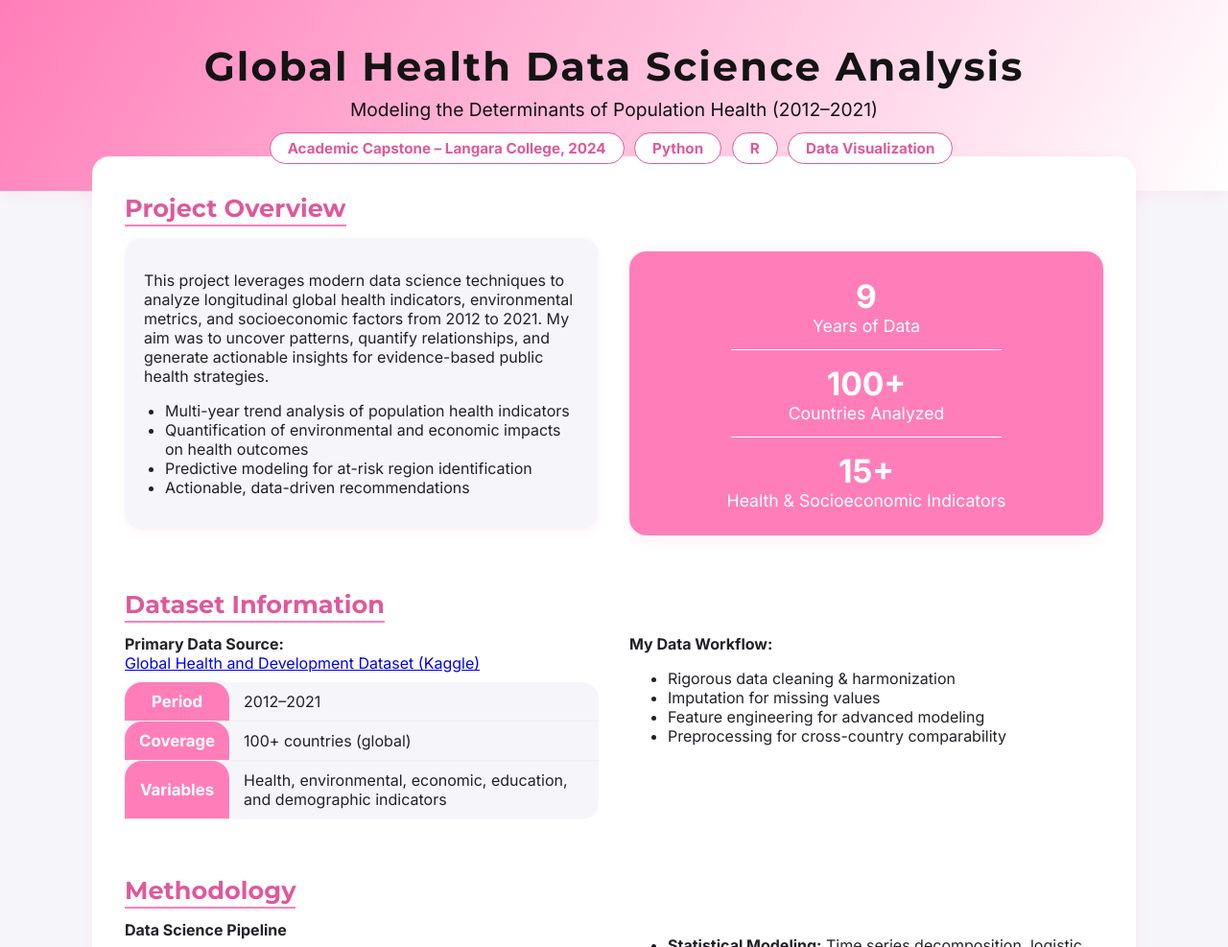
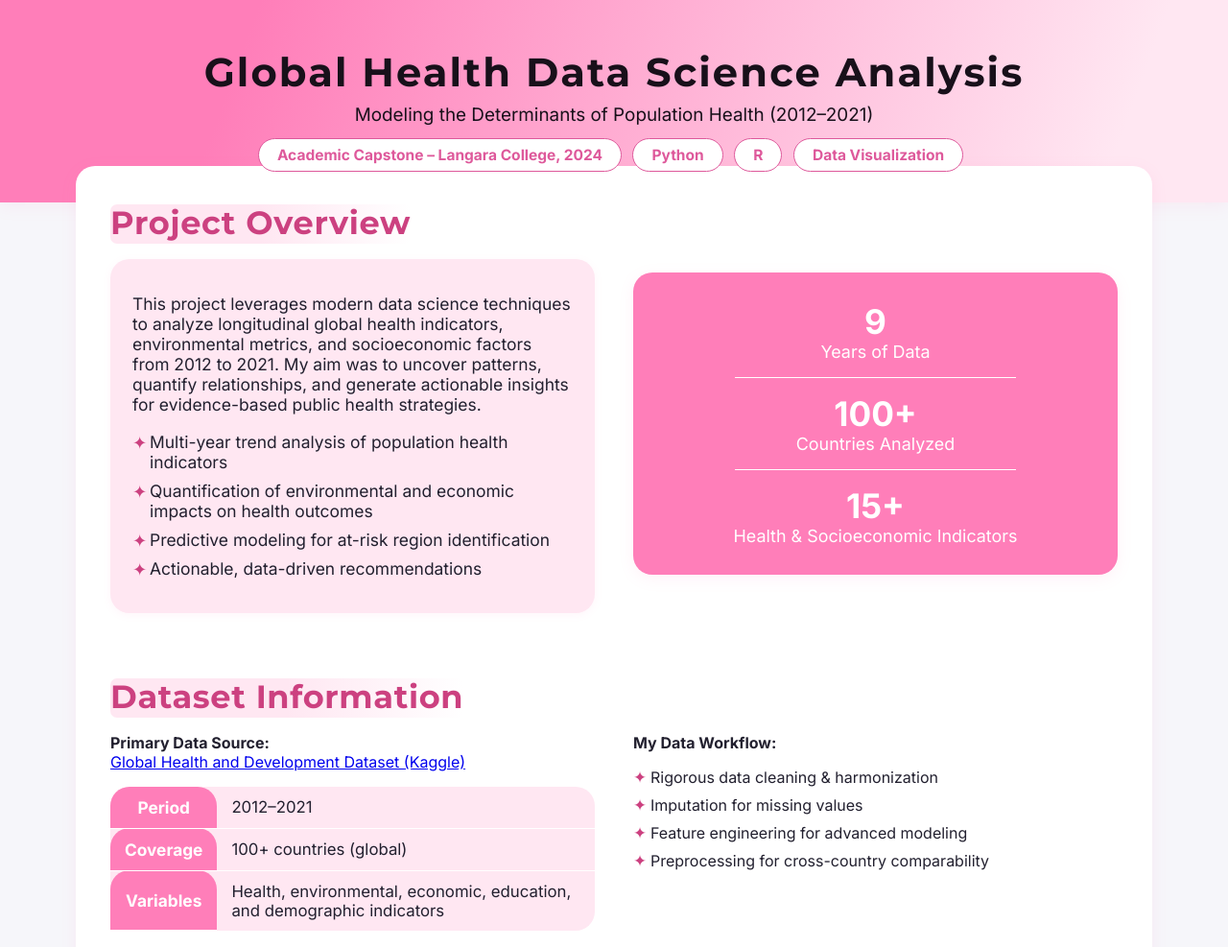
Before and after one commit to trizziasingson/artifacts, a plain HTML site: page index.html in a window 1280 px wide. Shown: the top 987 px of the page at 96% size. Drawn offline with Linux system fonts and the light colour scheme.

Commit message:
Update index.html

```diff
--- a/index.html
+++ b/index.html
@@ -4,19 +4,21 @@
     <meta charset="UTF-8">
     <title>Global Health Data Science Portfolio | Trizzia Ellaine</title>
     <meta name="viewport" content="width=device-width, initial-scale=1">
-    <!-- Google Fonts for elegant look -->
+    <!-- Google Fonts for modern feminine look -->
     <link href="https://fonts.googleapis.com/css2?family=Montserrat:wght@500;700&family=Inter:wght@400;700&display=swap" rel="stylesheet">
     <style>
         :root {
             --pink: #ff7eb9;
+            --pink-light: #ffe7f2;
             --pink-dark: #de599b;
             --white: #fff;
             --grey: #f6f6fa;
-            --text: #212127;
-            --black: #141414;
-            --shadow: 0 4px 16px rgba(255,126,185,0.12);
-            --radius: 18px;
-            --section-gap: 44px;
+            --text: #22202f;
+            --subheading: #cc4180;
+            --black: #18101a;
+            --shadow: 0 4px 16px rgba(255,126,185,0.10);
+            --radius: 20px;
+            --section-gap: 50px;
         }
         body {
             background: var(--grey);
@@ -26,9 +28,9 @@
             padding: 0;
         }
         header {
-            background: linear-gradient(120deg, var(--pink) 0%, #fff 100%);
+            background: linear-gradient(110deg, var(--pink) 20%, var(--pink-light) 90%);
             color: var(--black);
-            padding: 44px 0 28px 0;
+            padding: 50px 0 32px 0;
             box-shadow: var(--shadow);
             text-align: center;
         }
@@ -40,65 +42,82 @@
             letter-spacing: 0.05em;
         }
         header p {
-            font-size: 1.2rem;
+            font-size: 1.18rem;
             color: var(--black);
-            margin: 0;
+            margin: 0 0 8px 0;
         }
         .tags {
-            margin-top: 12px;
+            margin-top: 13px;
         }
         .tag {
             background: var(--white);
             color: var(--pink-dark);
             border-radius: 22px;
             display: inline-block;
-            font-size: 0.95rem;
-            margin: 0 6px 0 0;
-            padding: 6px 18px;
+            font-size: 0.97rem;
+            margin: 0 7px 0 0;
+            padding: 7px 19px;
             border: 1.2px solid var(--pink-dark);
             font-weight: 600;
         }
         .main-container {
-            max-width: 1020px;
+            max-width: 1050px;
             margin: auto;
             background: var(--white);
             border-radius: var(--radius);
             box-shadow: var(--shadow);
-            margin-top: -36px;
+            margin-top: -38px;
             margin-bottom: var(--section-gap);
-            padding: 38px 34px 38px 34px;
+            padding: 40px 36px 44px 36px;
         }
         section {
             margin-bottom: var(--section-gap);
         }
         .section-header {
-            color: var(--pink-dark);
-            font-size: 1.6rem;
+            color: var(--subheading);
             font-family: 'Montserrat', sans-serif;
-            margin-bottom: 12px;
+            font-size: 2.1rem;
             font-weight: 700;
-            border-bottom: 2.5px solid var(--pink);
+            letter-spacing: 0.02em;
+            margin-bottom: 16px;
+            padding-bottom: 2px;
+            line-height: 1.15;
+            background: linear-gradient(90deg, var(--pink-light) 50%, transparent 100%);
             display: inline-block;
-            padding-bottom: 2px;
+            border-radius: 7px;
         }
         .two-columns {
             display: flex;
-            gap: 32px;
+            gap: 40px;
             flex-wrap: wrap;
         }
         .col {
-            flex: 1 1 300px;
+            flex: 1 1 340px;
             min-width: 260px;
         }
         .key-points {
-            background: var(--grey);
+            background: var(--pink-light);
             border-radius: var(--radius);
-            box-shadow: 0 2px 8px rgba(255,126,185,0.09);
-            padding: 18px 20px;
+            box-shadow: 0 2px 8px rgba(255,126,185,0.08);
+            padding: 19px 23px;
             margin-bottom: 18px;
+            font-size: 1.09rem;
         }
-        .key-points ul {
-            padding-left: 22px;
+        .pretty-list {
+            list-style: none;
+            padding-left: 0;
+        }
+        .pretty-list li {
+            margin-bottom: 9px;
+            padding-left: 18px;
+            position: relative;
+        }
+        .pretty-list li::before {
+            content: "✦";
+            color: var(--subheading);
+            position: absolute;
+            left: 0;
+            font-size: 1.05em;
         }
         .stats-panel {
             background: var(--pink);
@@ -106,33 +125,34 @@
             border-radius: var(--radius);
             box-shadow: var(--shadow);
             text-align: center;
-            font-size: 1.1rem;
-            padding: 26px 12px;
-            min-width: 180px;
+            font-size: 1.12rem;
+            padding: 30px 16px;
+            min-width: 190px;
             margin-top: 14px;
         }
         .stats-panel span {
-            font-size: 2.1rem;
+            font-size: 2.2rem;
             font-weight: 700;
             display: block;
         }
         .dataset-table {
             width: 100%;
             border-collapse: collapse;
-            background: var(--grey);
+            background: var(--pink-light);
             border-radius: var(--radius);
-            margin-top: 10px;
-            margin-bottom: 14px;
+            margin: 16px 0 14px 0;
+            font-size: 1.05rem;
         }
         .dataset-table th, .dataset-table td {
-            padding: 10px 15px;
-            border-bottom: 1px solid #eee;
+            padding: 11px 15px;
+            border-bottom: 1px solid #fff;
         }
         .dataset-table th {
             background: var(--pink);
             color: var(--white);
+            font-size: 1.08rem;
+            font-weight: 700;
             border-radius: var(--radius) var(--radius) 0 0;
-            font-size: 1.05rem;
         }
         .dataset-table tr:last-child td {
             border-bottom: none;
@@ -140,56 +160,68 @@
         .findings-list {
             display: flex;
             flex-wrap: wrap;
-            gap: 18px;
-            margin-top: 14px;
+            gap: 20px;
+            margin-top: 17px;
         }
         .finding {
-            background: var(--grey);
-            border-left: 6px solid var(--pink-dark);
+            background: var(--pink-light);
+            border-left: 6px solid var(--subheading);
             border-radius: var(--radius);
-            flex: 1 1 250px;
-            min-width: 220px;
-            padding: 16px 16px 10px 16px;
+            flex: 1 1 260px;
+            min-width: 230px;
+            padding: 18px 17px 11px 17px;
             box-shadow: 0 1px 6px rgba(255,126,185,0.06);
+        }
+        .finding b {
+            color: var(--subheading);
         }
         .download-btn {
             background: var(--pink);
             color: var(--white);
-            padding: 14px 32px;
-            font-size: 1.09rem;
+            padding: 15px 36px;
+            font-size: 1.13rem;
             border: none;
-            border-radius: 28px;
+            border-radius: 30px;
             font-family: 'Montserrat', sans-serif;
             font-weight: 700;
-            box-shadow: 0 2px 9px rgba(255,126,185,0.11);
-            margin: 18px 0 0 0;
+            box-shadow: 0 2px 9px rgba(255,126,185,0.10);
+            margin: 20px 0 0 0;
             cursor: pointer;
             transition: background 0.2s;
         }
         .download-btn:hover {
-            background: var(--pink-dark);
+            background: var(--subheading);
         }
         .resources-row {
             display: flex;
-            gap: 28px;
+            gap: 32px;
             margin-top: 18px;
         }
         .resource-card {
-            background: var(--grey);
+            background: var(--pink-light);
             border-radius: var(--radius);
             box-shadow: 0 2px 8px rgba(255,126,185,0.09);
             flex: 1 1 220px;
-            padding: 20px 16px 14px 18px;
-            font-size: 1rem;
+            padding: 20px 16px 16px 19px;
+            font-size: 1.04rem;
             text-align: left;
         }
         .resource-card a {
-            color: var(--pink-dark);
+            color: var(--subheading);
             font-weight: 600;
             text-decoration: none;
         }
         .resource-card a:hover {
             text-decoration: underline;
+        }
+        .pdf-embed {
+            width: 100%;
+            height: 480px;
+            border: 3px solid var(--pink);
+            border-radius: var(--radius);
+            margin: 0 0 14px 0;
+            background: #fff;
+            box-shadow: 0 1px 7px rgba(255,126,185,0.10);
         }
         .footer {
             background: var(--pink-dark);
@@ -200,12 +232,13 @@
             border-radius: 0 0 var(--radius) var(--radius);
             margin: 0 auto;
         }
-        @media (max-width: 800px) {
+        @media (max-width: 900px) {
             .main-container {
-                padding: 18px 4vw;
+                padding: 18px 2vw;
             }
             .two-columns, .resources-row, .findings-list {
                 flex-direction: column;
+                gap: 18px;
             }
             .stats-panel {
                 margin: 22px 0 0 0;
@@ -225,6 +258,7 @@
         </div>
     </header>
     <div class="main-container">
+
         <!-- Project Overview -->
         <section>
             <div class="section-header">Project Overview</div>
@@ -234,7 +268,7 @@
                         <p>
                             This project leverages modern data science techniques to analyze longitudinal global health indicators, environmental metrics, and socioeconomic factors from 2012 to 2021. My aim was to uncover patterns, quantify relationships, and generate actionable insights for evidence-based public health strategies.
                         </p>
-                        <ul>
+                        <ul class="pretty-list">
                             <li>Multi-year trend analysis of population health indicators</li>
                             <li>Quantification of environmental and economic impacts on health outcomes</li>
                             <li>Predictive modeling for at-risk region identification</li>
@@ -246,10 +280,10 @@
                     <div class="stats-panel">
                         <span>9</span>
                         Years of Data
-                        <hr style="border:0;border-top:1.5px solid #fff; width:60%;margin: 14px auto;">
+                        <hr style="border:0;border-top:1.5px solid #fff; width:62%;margin: 16px auto;">
                         <span>100+</span>
                         Countries Analyzed
-                        <hr style="border:0;border-top:1.5px solid #fff; width:60%;margin: 14px auto;">
+                        <hr style="border:0;border-top:1.5px solid #fff; width:62%;margin: 16px auto;">
                         <span>15+</span>
                         Health & Socioeconomic Indicators
                     </div>
@@ -283,7 +317,7 @@
                 </div>
                 <div class="col">
                     <b>My Data Workflow:</b>
-                    <ul>
+                    <ul class="pretty-list">
                         <li>Rigorous data cleaning & harmonization</li>
                         <li>Imputation for missing values</li>
                         <li>Feature engineering for advanced modeling</li>
@@ -299,14 +333,14 @@
             <div class="two-columns">
                 <div class="col">
                     <b>Data Science Pipeline</b>
-                    <ul>
+                    <ul class="pretty-list">
                         <li><b>Data Acquisition & Cleaning:</b> Sourced, validated, and standardized dataset</li>
                         <li><b>Exploratory Analysis:</b> Visualized trends, assessed distributions, identified outliers</li>
                         <li><b>Feature Engineering:</b> Constructed derived variables, regional aggregations</li>
                     </ul>
                 </div>
                 <div class="col">
-                    <ul>
+                    <ul class="pretty-list">
                         <li><b>Statistical Modeling:</b> Time series decomposition, logistic regression, correlation/multivariate analysis</li>
                         <li><b>Validation & Interpretation:</b> Model assessment, coefficient interpretation, and public health context</li>
                     </ul>
@@ -344,13 +378,11 @@
         <!-- Project Report & Documentation -->
         <section>
             <div class="section-header">Project Report & Documentation</div>
+            <iframe class="pdf-embed" src="Group%201%20-%20Global%20Health.pdf"></iframe>
             <div class="two-columns">
-                <div class="col">
-                    <img src="analytics.png" alt="Analytics preview" style="width:98%; border-radius:var(--radius); box-shadow: 0 2px 12px rgba(255,126,185,0.13);margin-bottom:12px;">
-                </div>
                 <div class="col" style="display: flex; flex-direction: column; justify-content: center;">
                     <a class="download-btn" href="Group%201%20-%20Global%20Health.pdf" download>Download Full Report (PDF)</a>
-                    <a class="download-btn" style="background:var(--white);color:var(--pink-dark);margin-top:10px;border:1.5px solid var(--pink);" href="Group%201%20-%20Global%20Health.pdf" target="_blank">View PDF in New Tab</a>
+                    <a class="download-btn" style="background:var(--white);color:var(--subheading);margin-top:11px;border:1.5px solid var(--pink);" href="Group%201%20-%20Global%20Health.pdf" target="_blank">View PDF in New Tab</a>
                 </div>
             </div>
         </section>
```
